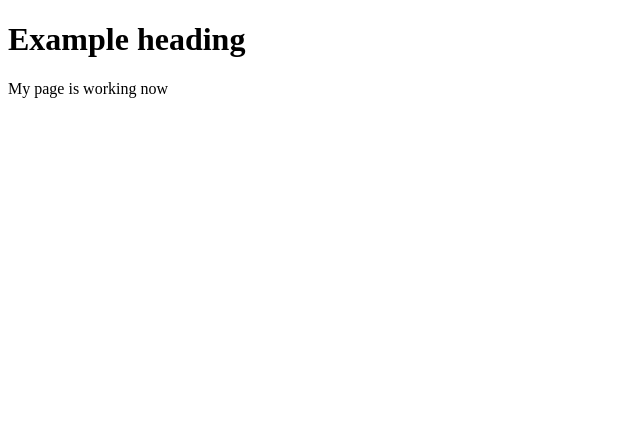
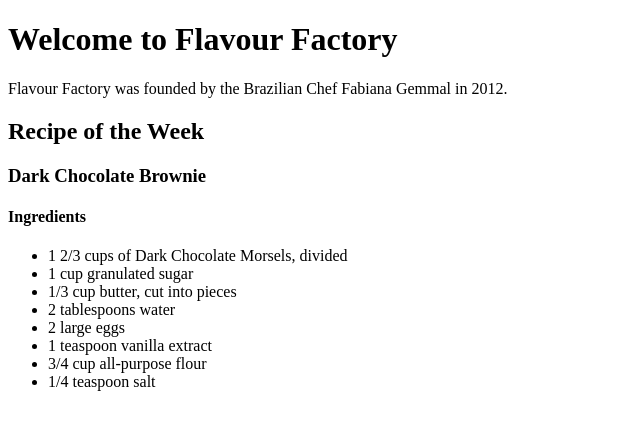
Before and after one commit to cabraldiogo/dws1, a plain HTML site: page brownie_recipe.html in a window 1280 px wide. Shown: the whole page, without its empty margins (0-640 px from the left). Drawn offline with Linux system fonts and the light colour scheme.

Commit message:
Created headings and first unordered list

```diff
--- a/brownie_recipe.html
+++ b/brownie_recipe.html
@@ -3,10 +3,28 @@
 
 	<head>
 		<meta charset="utf-8"/>
-		<title>Example Title</title>
+		<title>Flavour Factory</title>
 	</head>
 	<body>
-		<h1>Example heading</h1>
-		<p>My page is working now</p>
+		<h1>Welcome to Flavour Factory</h1>
+		<p>Flavour Factory was founded by the Brazilian Chef Fabiana Gemmal in 2012.</p>
+		<h2>Recipe of the Week</h2>
+
+		<h3>Dark Chocolate Brownie</h3>
+
+		<h4> Ingredients </h4>
+		<ul>
+			<li>1 2/3 cups of Dark Chocolate Morsels, divided</li>
+			<li>1 cup granulated sugar</li>
+			<li>1/3 cup butter, cut into pieces</li>
+			<li>2 tablespoons water</li>
+			<li>2 large eggs</li>
+			<li>1 teaspoon vanilla extract</li>
+			<li>3/4 cup all-purpose flour</li>
+			<li>1/4 teaspoon salt</li>
+		</ul>
+
+
+
 	</body>
 </html>
```
